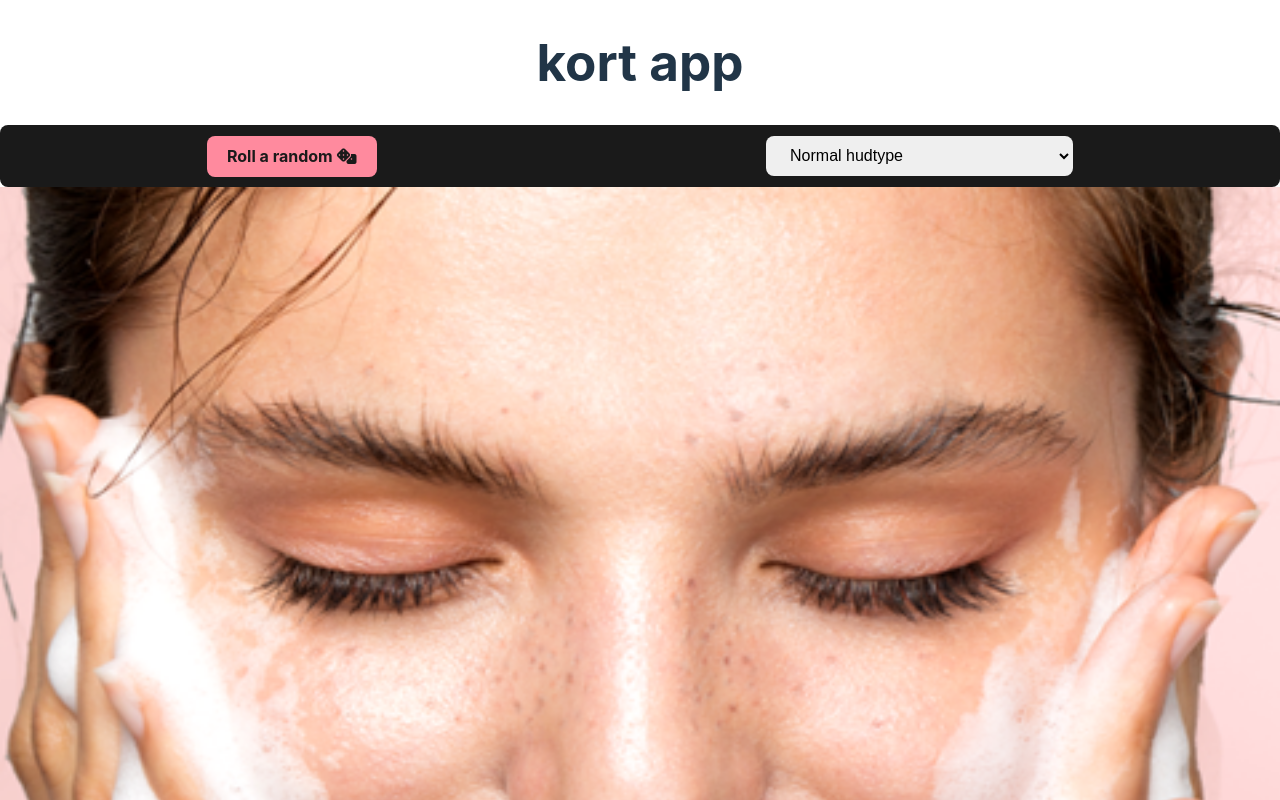
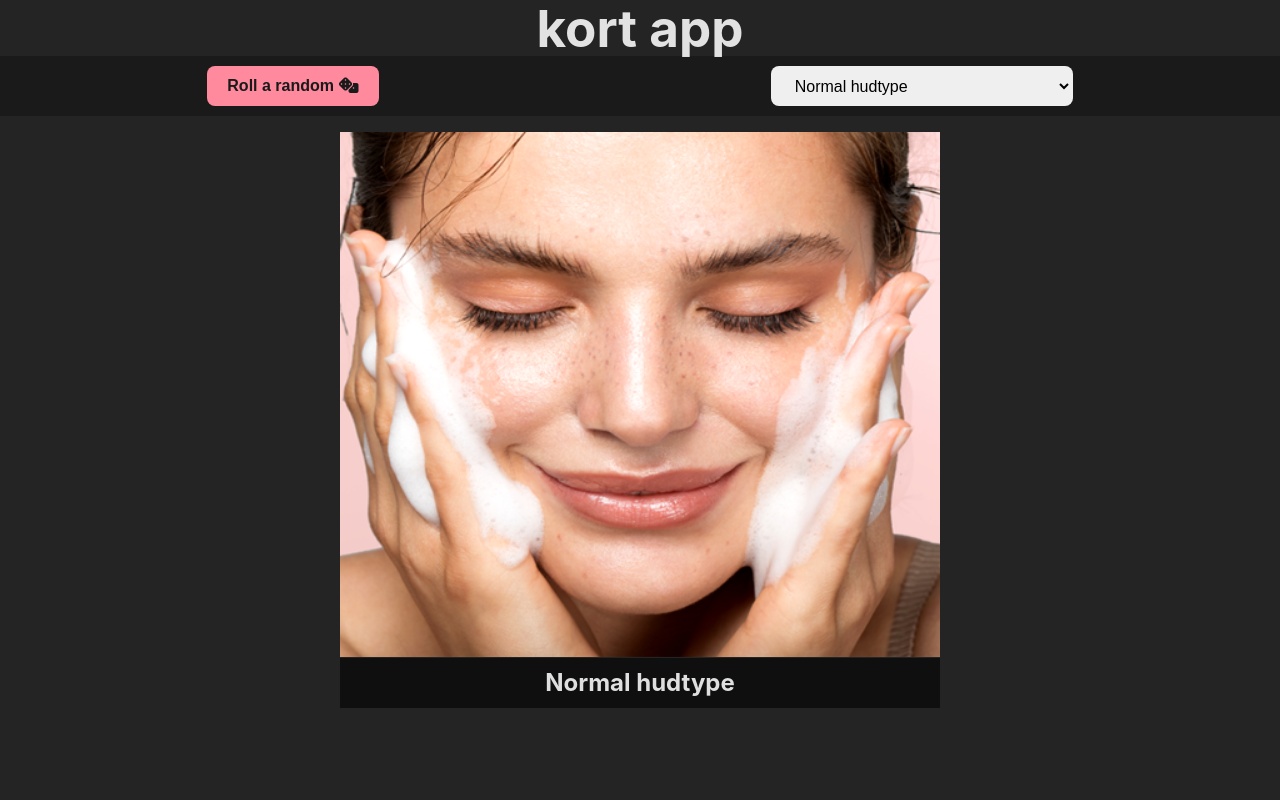
Before and after one commit to LolerSwager/cardapp, a React (Vite) app: page / in a window 1280 px wide. Shown: the top 800 px of the page. Built offline with nearby package versions, Linux system fonts and the light colour scheme.

Commit message:
style refined

```diff
--- a/src/App.jsx
+++ b/src/App.jsx
@@ -205,7 +205,7 @@ export default function App() {
         },
         {
             id: 11,
-            title: "Atropisk hudtilstand Aldersbetinget",
+            title: "Atrofisk hudtilstand Aldersbetinget",
             image: image11,
             kendetegn: [
                 "Grå, bleg teint",
@@ -238,7 +238,7 @@ export default function App() {
         },
         {
             id: 12,
-            title: "Atropisk tilstand Miljøbetinget",
+            title: "Atrofisk tilstand Miljøbetinget",
             image: image12,
             kendetegn: ["Læderagtig overflade", "Store porer", "Comedoner", "Linjer/rynker og nedsat turgor "],
             Behandlingsformål: [
@@ -272,7 +272,7 @@ export default function App() {
 
     // den her vælger kortet
     function RenderCard() {
-        if (cardNum === 0 ) {
+        if (cardNum === 0) {
             return cards.slice(0, cards.length).map((data) => <Card data={data} key={data.id} />)
         } else {
             return cards.slice(cardNum - 1, cardNum).map((data) => <Card data={data} key={data.id} />)
@@ -304,22 +304,23 @@ export default function App() {
     )
 }
 
-const StyledMenu = styled.button`
+const StyledMenu = styled.div`
     display: flex;
     justify-content: space-around;
     flex-wrap: wrap;
     gap: 1rem;
     width: 100%;
     background-color: #1a1a1a;
+    padding: 0.6em 1.2em;
     button {
         background-color: #ff8a9e;
         color: #1a1a1a;
-        font-weight: 700;
         border: 1px solid transparent;
         border-radius: 8px;
         transition: border-color 0.25s;
         padding: 0.6em 1.2em;
         font-size: 1em;
+        font-weight: 700;
         cursor: pointer;
         &:hover {
             border-color: #ff8a9e;
--- a/src/Components/Card.jsx
+++ b/src/Components/Card.jsx
@@ -75,16 +75,14 @@ const StyledCard = styled.article`
     justify-content: center;
     flex-direction: column;
     align-items: center;
+    margin: 1rem;
 `
 
 const CardFront = styled.section`
     display: ${(props) => (props.showCard ? "none" : "unset")};
-    position: relative;
     width: 100%;
+    max-width: 600px;
     h2 {
-        position: absolute;
-        bottom: 0;
-        left: 0;
         background-color: #070707b9;
         width: 100%;
         height: 50px;
@@ -95,12 +93,38 @@ const CardFront = styled.section`
     img {
         width: 100%;
         object-fit: cover;
+        margin: 0 0 -5px 0;
     }
 `
 
 const CardBack = styled.section`
     display: ${(props) => (props.showCard ? "unset" : "none")};
+    border: 1px solid #ff8a9e;
+    width: 100%;
+    max-width: 600px;
+    h2 {
+        width: 100%;
+        height: 50px;
+        display: flex;
+        align-items: center;
+        justify-content: center;
+    }
     h3 {
-        margin: 1rem;
+        margin: 0 1rem;
+    }
+    ul {
+        margin: 0 0 1rem 2rem;
+        li {
+            list-style-type: none;
+            &::before {
+                font-family: "Font Awesome 5 Free";
+                content: "\f004";
+                font-weight: 500;
+                color: #ff8a9e;
+                display: inline-block;
+                width: 1em;
+                margin: 0 .5rem 0 0;
+            }
+        }
     }
 `
--- a/src/index.css
+++ b/src/index.css
@@ -14,29 +14,21 @@
     -webkit-text-size-adjust: 100%;
 }
 
-body {
+* {
     margin: 0;
     padding: 0;
+    box-sizing: border-box;
 }
 
 h1 {
     font-size: 3.2em;
     line-height: 1.1;
+    list-style-type: upper-roman;
 }
 
-button {
-    border-radius: 8px;
-    border: 1px solid transparent;
-    padding: 0.6em 1.2em;
-    font-size: 1em;
-    font-weight: 500;
-    font-family: inherit;
-    background-color: #1a1a1a;
-    cursor: pointer;
-    transition: border-color 0.25s;
-}
 
-@media (prefers-color-scheme: light) {
+
+/* @media (prefers-color-scheme: light) {
     :root {
         color: #213547;
         background-color: #ffffff;
@@ -47,4 +39,4 @@ button {
     button {
         background-color: #f9f9f9;
     }
-}
+} */
```
